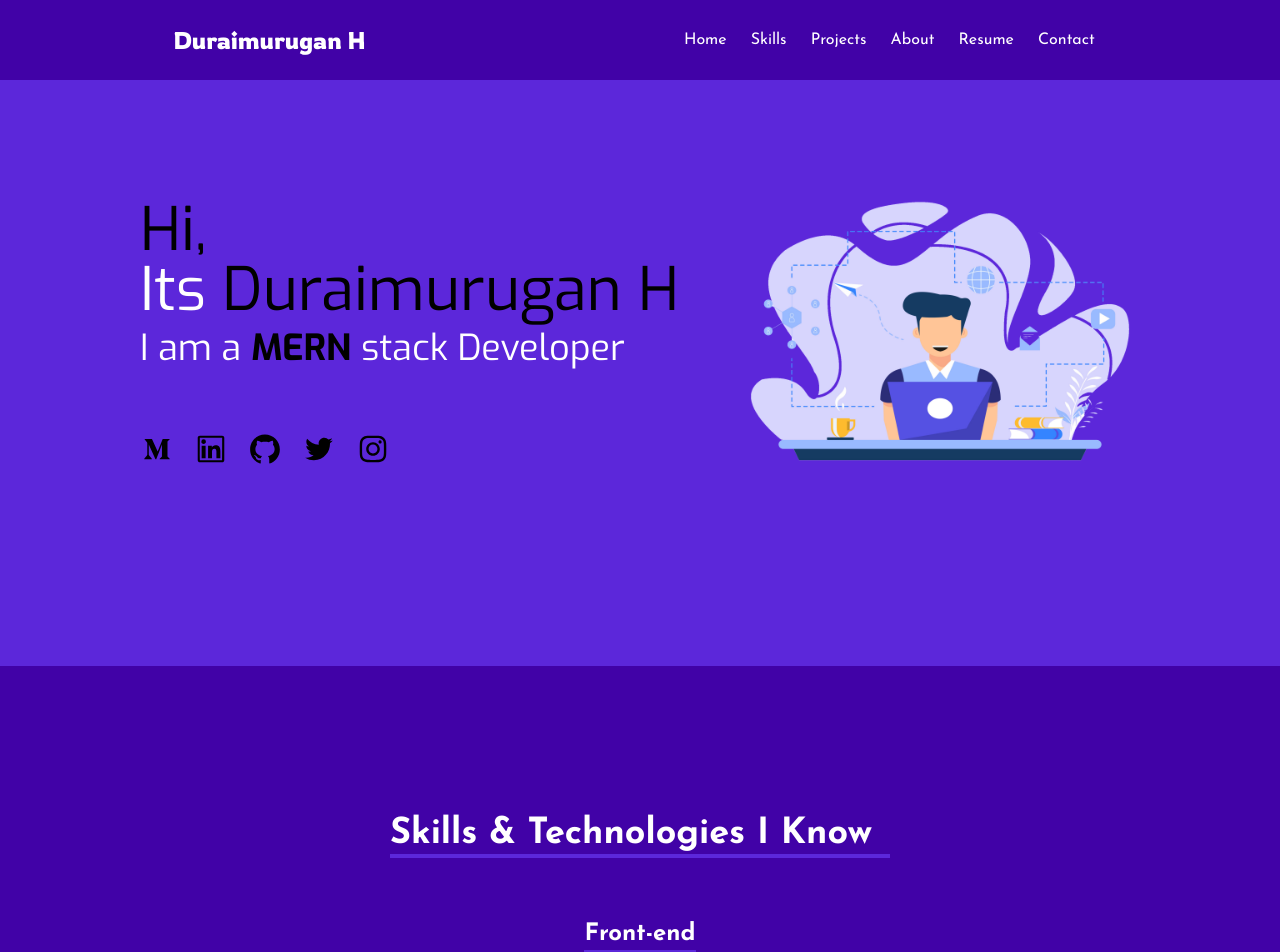
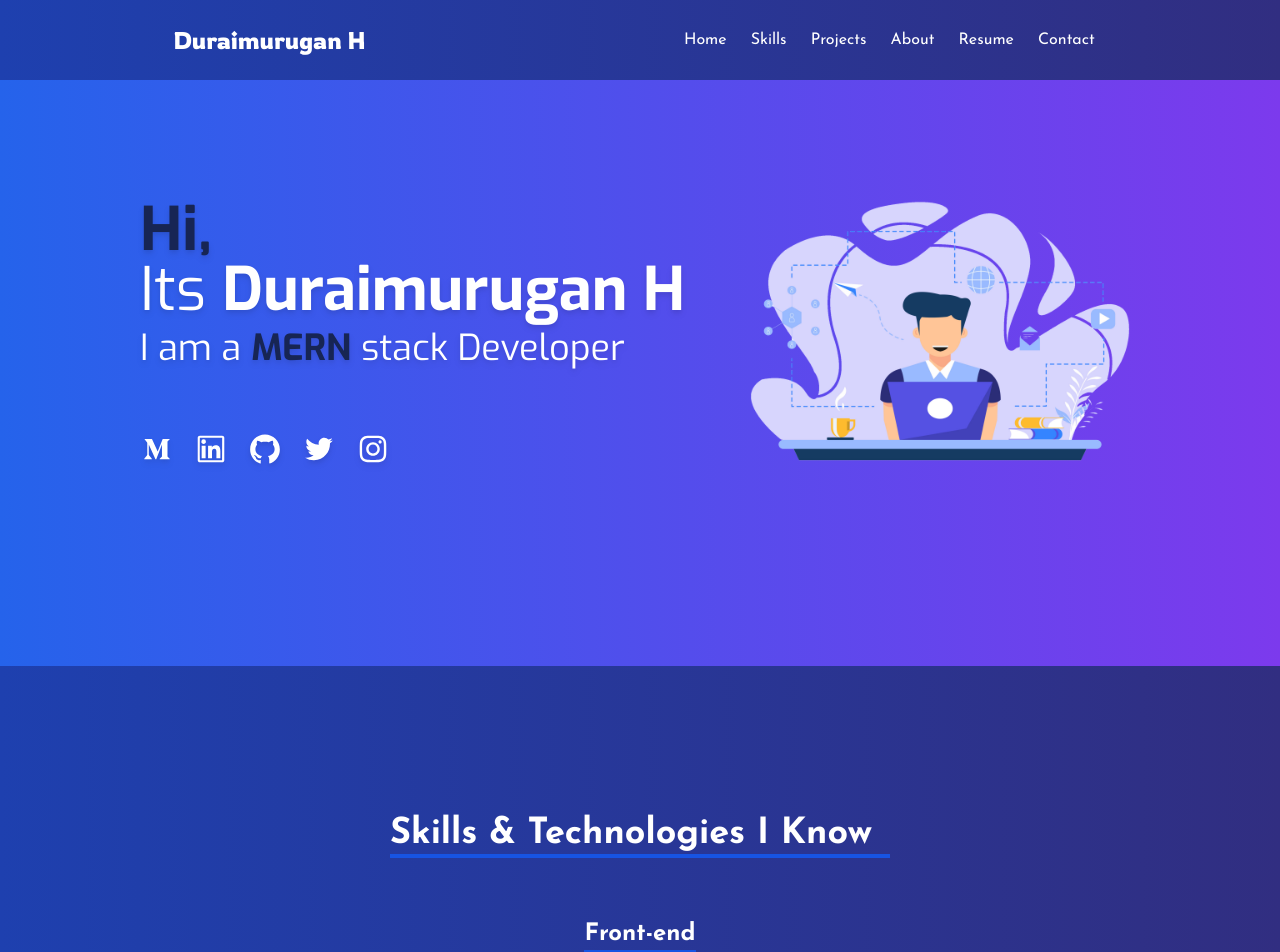
Before and after one commit to hduraimurugan/my-portfolio, a React (Vite) app: page / in a window 1280 px wide. Shown: the top 952 px of the page. Built offline with nearby package versions, Linux system fonts and the light colour scheme; a web font is replaced by a local one.

Commit message:
UI changes done

```diff
--- a/src/App.css
+++ b/src/App.css
@@ -11,11 +11,14 @@ header ul li {
 }
 
 .bg-primary{
-    background-color: rgb(65, 2, 167);
+    /* background-color: rgb(19, 31, 189); */
+    @apply bg-gradient-to-r from-blue-800 to-indigo-900;
 }
 
 .bg-secondary{
-    background-color: rgb(92, 39, 218);
+    /* background-color: rgb(23, 84, 227); */
+    @apply bg-gradient-to-r from-blue-600 to-violet-600;
+
 }
 
 .mobile-nav{
@@ -23,7 +26,7 @@ header ul li {
 }
 
 .mobile-nav li{
-    @apply w-full h-full text-center bg-blue-950 hover:bg-violet-700 border-b-2 items-center py-3 ;
+    @apply w-full h-full text-center bg-blue-900 hover:bg-blue-950 border-b-2 items-center py-3 ;
 
 }
 
@@ -32,12 +35,19 @@ header ul li {
 }
 
 .button-link{
-    @apply bg-gray-200 text-gray-900 font-bold font-list-font px-3 py-2 rounded-md hover:scale-105;
+    /* @apply bg-gray-200 text-gray-900 font-bold font-list-font px-3 py-2 rounded-md hover:scale-105; */
+    @apply text-gray-900 bg-gradient-to-r from-teal-400 to-blue-400 hover:from-blue-400 hover:to-teal-400 px-3 py-2 hover:font-bold rounded-md drop-shadow-md;
+
 }
 
 .btn-dark{
-    @apply  text-white bg-gray-700 px-3 py-3 rounded-md hover:scale-105 drop-shadow-md;
+    /* @apply  text-white bg-gray-700 px-3 py-3 rounded-md hover:scale-105 drop-shadow-md; */
+    @apply text-white bg-gradient-to-r from-teal-400 to-blue-500 hover:from-pink-500 hover:to-orange-500 px-3 py-3 rounded-md drop-shadow-md;
 }
+
+/* .txt-gradient{
+    @apply bg-gradient-to-r from-violet-900 font-bold to-violet-500  text-transparent bg-clip-text;
+} */
 
 html{
     scroll-behavior: smooth;
--- a/src/components/Hero.jsx
+++ b/src/components/Hero.jsx
@@ -9,17 +9,17 @@ const Hero = () => {
             <section className='flex flex-col md:flex-row px-10 py-40 bg-secondary justify-center' id='hero'>
 
                 <div className='md:w-1/2 flex flex-col mt-10 mb-10'>
-                    <h1 className='text-white md:text-6xl text-4xl font-hero-font'><span className='text-black'>Hi,
-                        </span><br/> Its <span className=' text-black'>Duraimurugan H</span>
-                        <p className='md:text-4xl text-2xl mt-2'>I am a <span className='text-black font-bold'>MERN</span> stack Developer</p>
+                    <h1 className='text-white md:text-6xl text-3xl font-hero-font drop-shadow-md'><span className='text-blue-950 font-bold'>Hi,
+                        </span><br/> Its <span className='text-white font-bold'>Duraimurugan H</span>
+                        <p className='md:text-4xl text-2xl mt-2'>I am a <span className='text-blue-950 font-bold'>MERN</span> stack Developer</p>
                     </h1>
 
-                    <div className='flex gap-5 mt-16'>
-                        <a href='https://medium.com/@hduraimurugan/from-banking-to-coding-my-journey-of-passion-and-perseverance-22ecc02b665a' target="_blank" className='hover:text-white'><AiOutlineMedium size={34} /></a>
-                        <a href='https://www.linkedin.com/in/duraimurugan16/' target="_blank" className='hover:text-white'><AiOutlineLinkedin size={34} /></a>
-                        <a href='https://github.com/hduraimurugan' target="_blank" className='hover:text-white'><AiOutlineGithub size={34} /></a>
-                        <a href='https://x.com/hduraimurugan16' target="_blank" className='hover:text-white'><AiOutlineTwitter size={34} /></a>
-                        <a href='https://www.instagram.com/duraimurugan_16/' target="_blank" className='hover:text-white'><AiOutlineInstagram size={34} /></a>
+                    <div className='flex gap-5 mt-16 text-white drop-shadow-md'>
+                        <a href='https://medium.com/@hduraimurugan/from-banking-to-coding-my-journey-of-passion-and-perseverance-22ecc02b665a' target="_blank" className='hover:text-blue-950'><AiOutlineMedium size={34} /></a>
+                        <a href='https://www.linkedin.com/in/duraimurugan16/' target="_blank" className='hover:text-blue-950'><AiOutlineLinkedin size={34} /></a>
+                        <a href='https://github.com/hduraimurugan' target="_blank" className='hover:text-blue-950'><AiOutlineGithub size={34} /></a>
+                        <a href='https://x.com/hduraimurugan16' target="_blank" className='hover:text-blue-950'><AiOutlineTwitter size={34} /></a>
+                        <a href='https://www.instagram.com/duraimurugan_16/' target="_blank" className='hover:text-blue-950'><AiOutlineInstagram size={34} /></a>
                     </div>
 
                 </div>
--- a/src/components/Projects.jsx
+++ b/src/components/Projects.jsx
@@ -47,24 +47,26 @@ const Projects = () => {
 
                 <div className='py-5 md:w-full '>
 
-                    <div className='flex flex-col md:flex-row flex-wrap justify-center px-10 gap-6'>
+                    <div className='flex flex-col md:flex-row flex-wrap items-center md:justify-center px-10 gap-6'>
 
                         {projects.map((project, index) => (
                             <div className='relative' key={index}>
                                 <img
-                                    className='md:h-[200px] w-[400px] h-[160px] border-2 border-gray-300 drop-shadow-md rounded-md'
+                                    className='md:h-[200px] h-[160px] border-2 border-gray-300 drop-shadow-md rounded-md'
                                     src={project.imgSrc}
                                 />
-                                <div className='project-desc rounded-md'>
-                                    <p className='text-center md:text-2xl text-xl font-list-font md:mt-10 mt-2 px-5 py-2'>
-                                        {project.description}
-                                    </p>
-                                    <div className='flex justify-center gap-7'>
+                                <div className='project-desc flex flex-col justify-center gap-3 px-3 py-3 rounded-md'>
+                                    <div>
+                                        <p className='text-center md:text-2xl text-md font-list-font'>
+                                            {project.description}
+                                        </p>
+                                    </div>
+                                    <div className='flex justify-center md:gap-7 gap-3'>
                                         <a href={project.liveLink} target='_blank' rel='noopener noreferrer'>
-                                            <button className='button-link'>Live Link</button>
+                                            <button className='button-link md:text-lg text-sm'>Live Link</button>
                                         </a>
                                         <a href={project.codeLink} target='_blank' rel='noopener noreferrer'>
-                                            <button className='button-link'>View Code</button>
+                                            <button className='button-link md:text-lg text-sm'>View Code</button>
                                         </a>
                                     </div>
                                 </div>
--- a/tailwind.config.js
+++ b/tailwind.config.js
@@ -6,8 +6,11 @@ export default {
   theme: {
     extend: {
       borderColor: {
-        'primary': 'rgb(65, 2, 167)',
-        'secondary': 'rgb(92, 39, 218)',
+        'primary': 'rgb(19, 31, 189)',
+        'secondary': 'rgb(23, 84, 227)',
+      },
+      backgroundImage: {
+        'hero-pattern': "url('./src/assets/backdrop.jpg')",
       }
     },
     fontFamily:{
```
Also changed, not shown: src/assets/backdrop.jpg (added).
